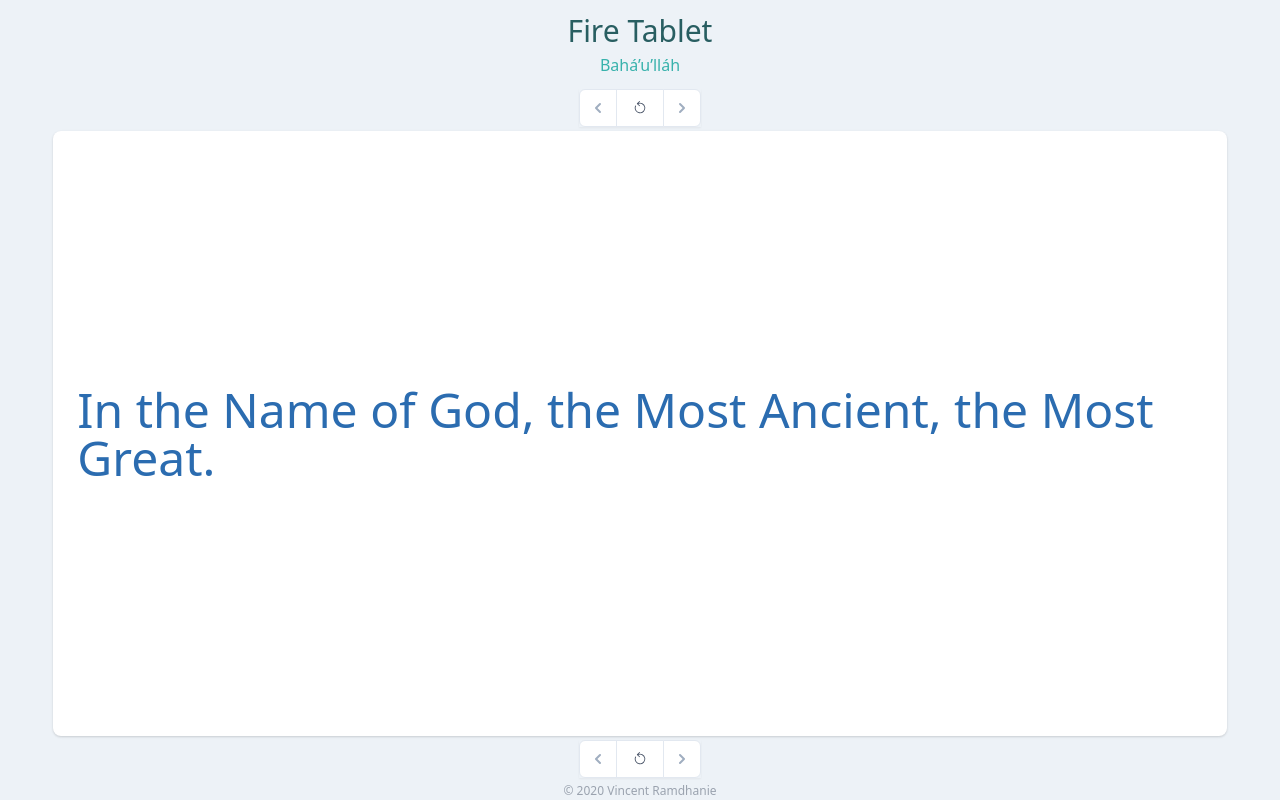
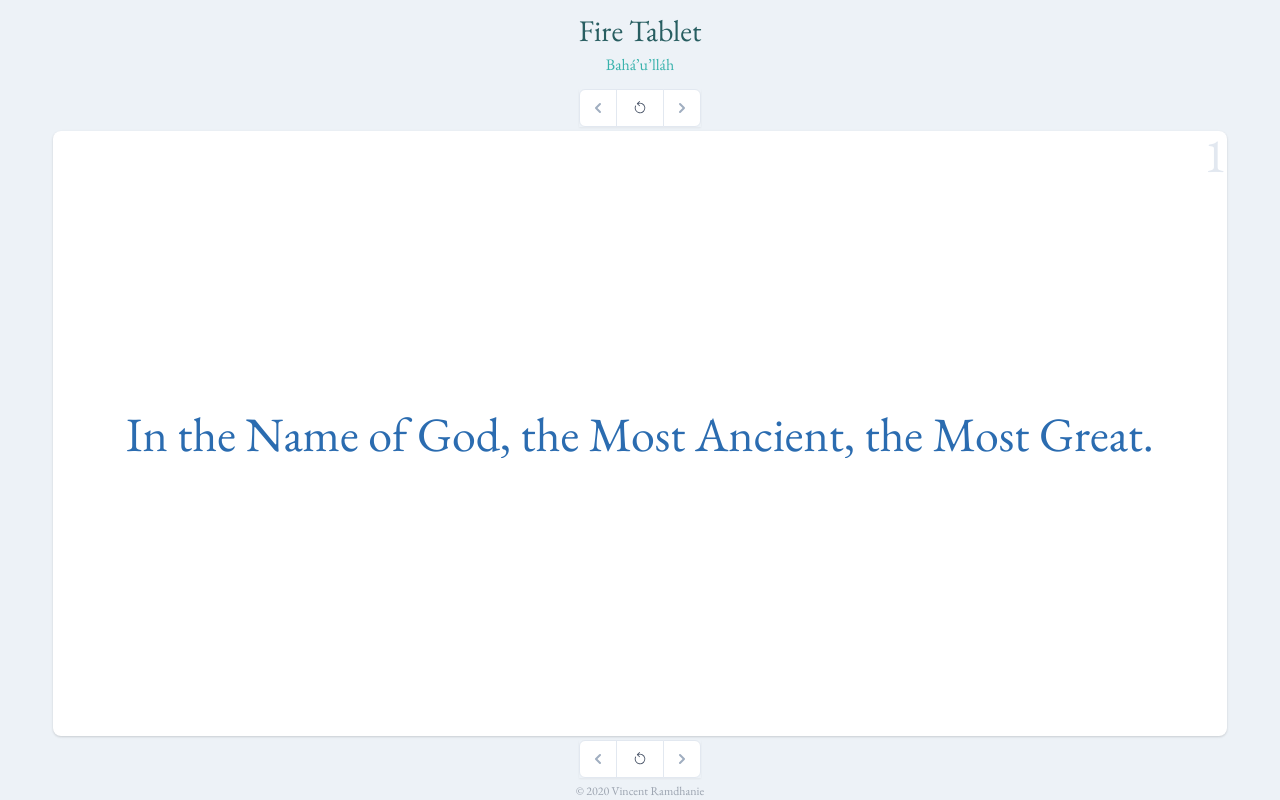
Before and after one commit to vramdhanie/fire, a React (Create React App) app: page / in a window 1280 px wide. Built offline with nearby package versions, Linux system fonts and the light colour scheme.

Commit message:
Update font, add slide numbers

```diff
--- a/src/App.js
+++ b/src/App.js
@@ -46,7 +46,7 @@ function App() {
             classNames="page"
             unmountOnExit
           >
-            <Slide verse={tablet[verse]} />
+            <Slide verse={tablet[verse]} n={verse} />
           </CSSTransition>
         </SwitchTransition>
 
--- a/src/slide.js
+++ b/src/slide.js
@@ -1,8 +1,9 @@
 import React from "react";
 
-const Slide = ({ verse }) => {
+const Slide = ({ verse, n }) => {
   return (
-    <section className="bg-white shadow overflow-hidden rounded-lg w-11/12 my-0 mx-auto p-6 text-2xl leading-10 sm:text-4xl sm:leading-normal md:text-5xl md:leading-none text-blue-700 flex-1 flex justify-center items-center">
+    <section className="bg-white shadow overflow-hidden rounded-lg w-11/12 my-0 mx-auto p-6 text-2xl leading-10 sm:text-4xl sm:leading-normal md:text-5xl md:leading-none text-blue-700 flex-1 flex justify-center items-center relative">
+      <div className="absolute top-0 right-0 text-gray-300">{n + 1}</div>
       {verse}
     </section>
   );
```
Also changed, not shown: src/assets/main.css.
